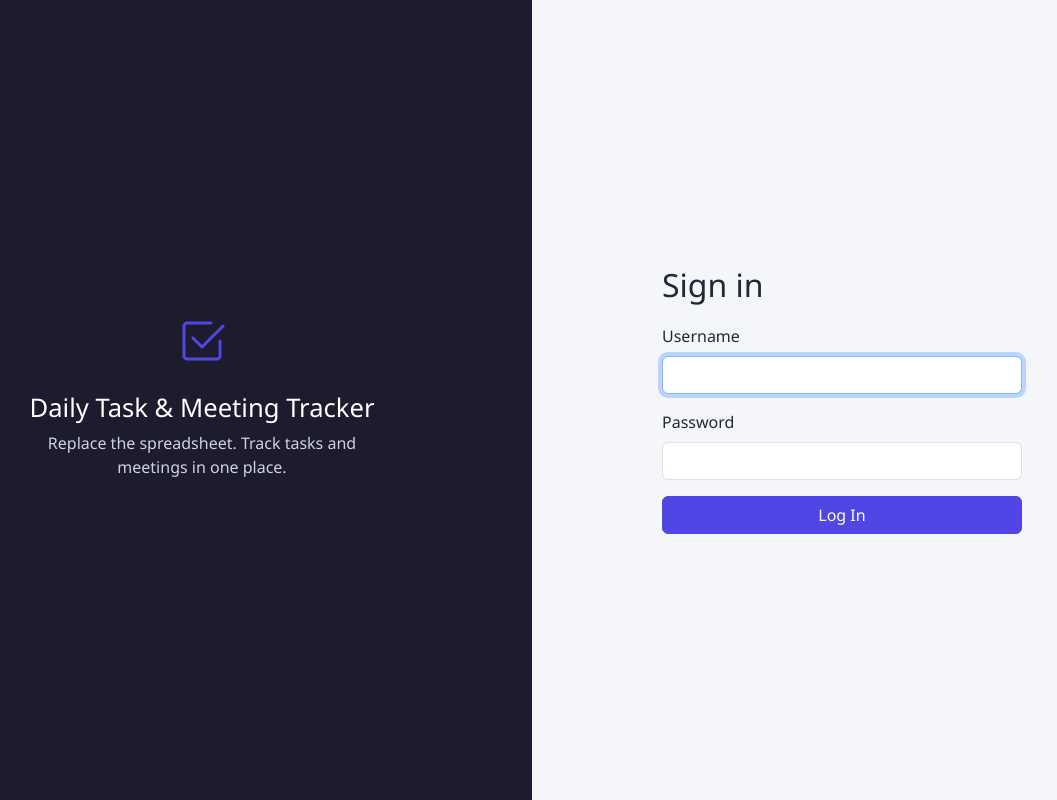
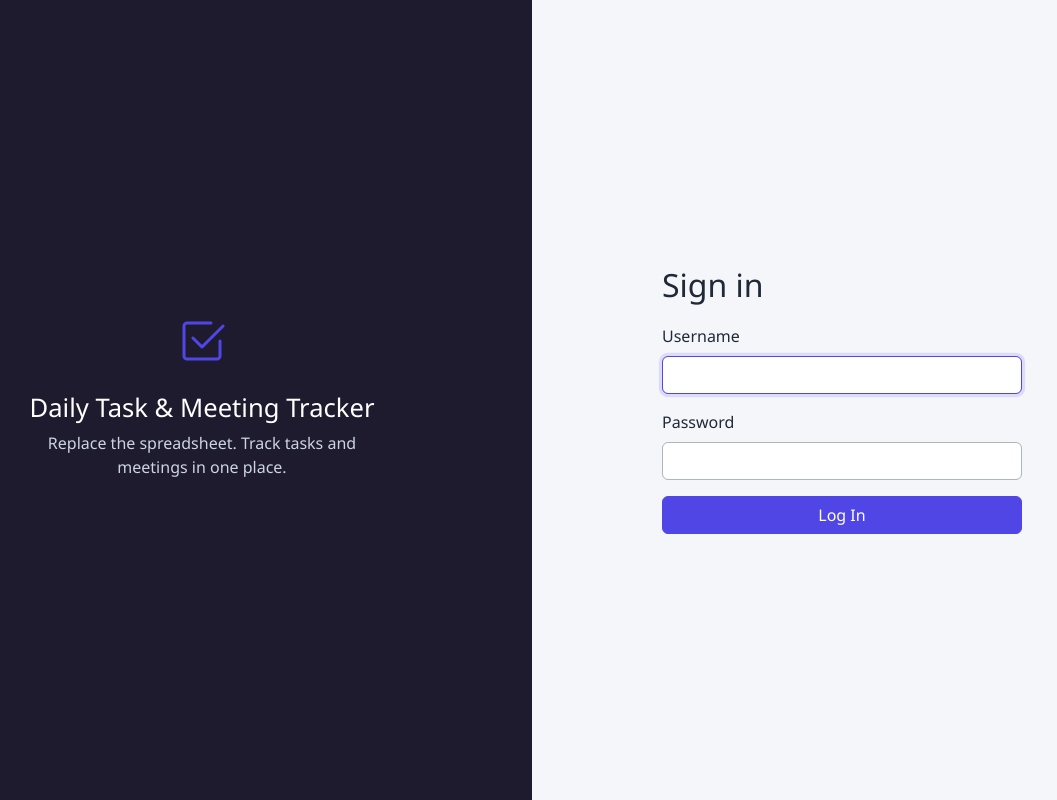
Before and after one commit to naveenmsccs003/Daily-task-and-meeting-notes-app, a Flask app: page /login in a window 1280 px wide. Shown: the whole page, without its empty margins (128-1185 px from the left). Run offline with Flask 3, Linux system fonts and the light colour scheme; some libraries are stand-ins or nearby versions.

Commit message:
Fix low-contrast form borders in light mode
Bootstrap's default light-mode input border (#dee2e6) was nearly
invisible against the white panel background. Darkened .form-control
and .form-select borders to #adb5bd in light mode only (dark mode's
Bootstrap-driven border color already had good contrast and is left
untouched), plus a clearer focus ring using the accent color.

Co-Authored-By: Claude Sonnet 5 <noreply@anthropic.com>
Claude-Session: https://claude.ai/code/session_01M5m9ZFcQwVyffk645fnh3C

```diff
--- a/static/css/app.css
+++ b/static/css/app.css
@@ -30,6 +30,20 @@ body {
     background: var(--content-bg);
     font-family: "Segoe UI", Roboto, -apple-system, BlinkMacSystemFont, sans-serif;
     color: var(--text-color);
+}
+
+/* Bootstrap's default light-mode input border (#dee2e6) is too pale against
+   a white panel background to read as a border at all. Dark mode is left
+   alone — Bootstrap's own dark-theme border color already has good contrast
+   against the dark panel background there. */
+html:not([data-bs-theme="dark"]) .form-control,
+html:not([data-bs-theme="dark"]) .form-select {
+    border-color: #adb5bd;
+}
+html:not([data-bs-theme="dark"]) .form-control:focus,
+html:not([data-bs-theme="dark"]) .form-select:focus {
+    border-color: var(--accent);
+    box-shadow: 0 0 0 0.2rem rgba(79, 70, 229, 0.15);
 }
 
 a { color: var(--accent); }
```
